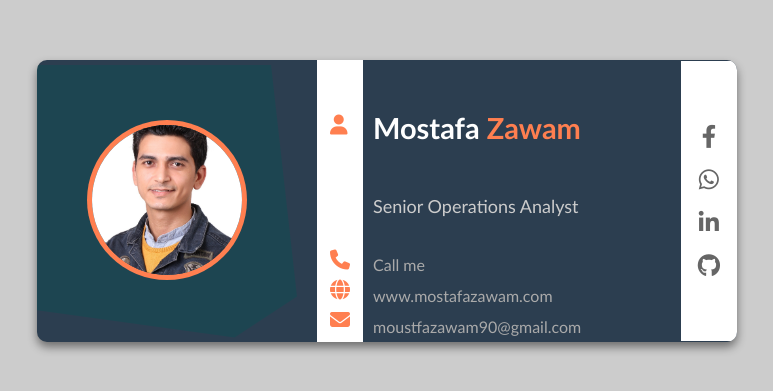
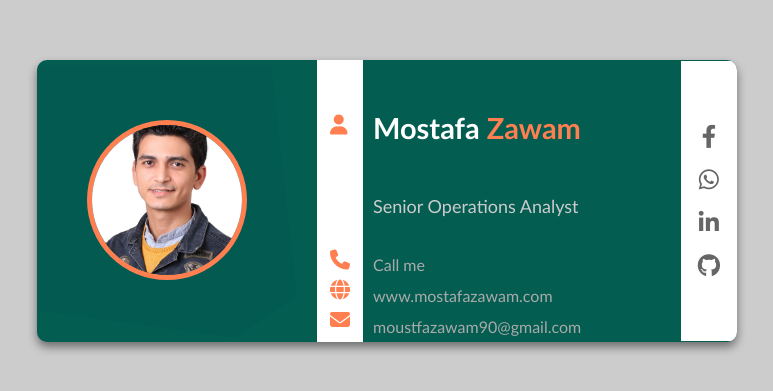
Before and after one commit to Mostafa-Zawam/mostafazawam-businesscard, a plain HTML site: page index.html in a window 1280 px wide. Shown: the part 199-590 px from the top of the page, without its empty margins (253-1026 px from the left). Drawn offline with Linux system fonts and the light colour scheme.

Commit message:
Update style.css

```diff
--- a/style.css
+++ b/style.css
@@ -16,7 +16,7 @@
 
 .box-container .box{
     width: 700px;
-    background: #2c3e50;
+    background: #035D50;
     border-radius: 10px;
     overflow: hidden;
     box-shadow: 0 5px 10px #0007;
```
